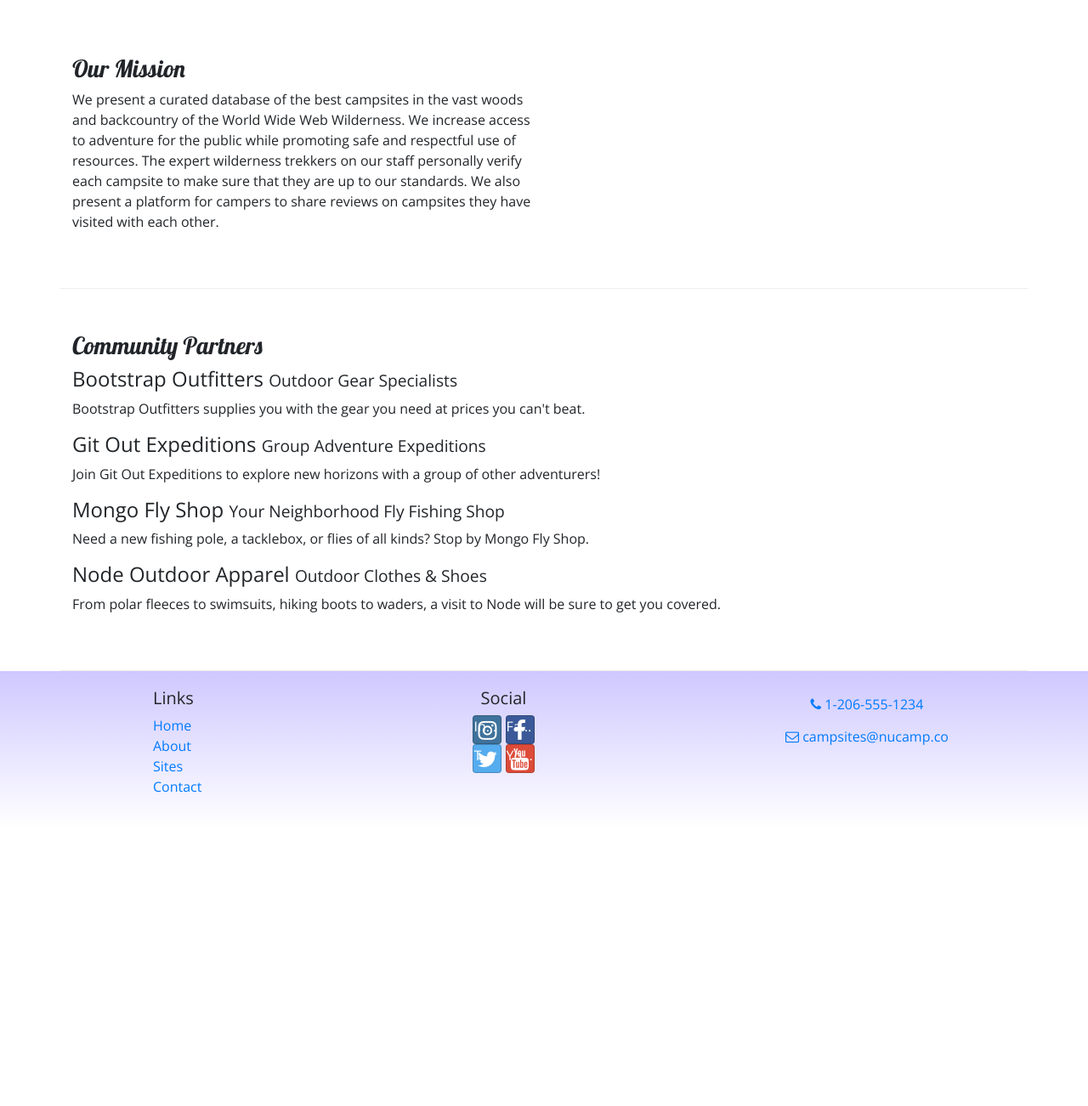
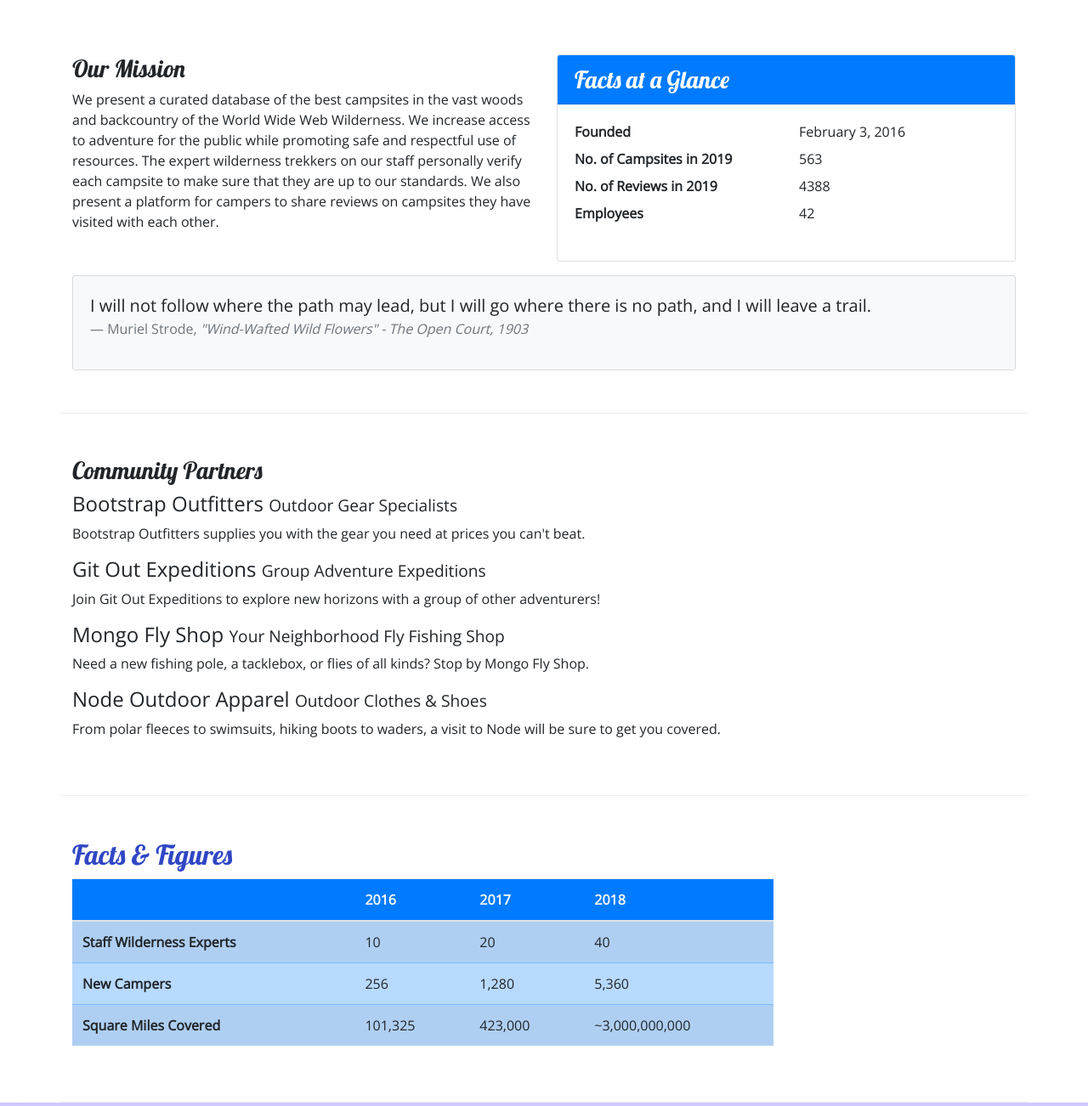
Before and after one commit to drakecollins/portfolio, a website: page aboutus.html in a window 1280 px wide. Shown: the part 340-1642 px from the top of the page at 85% size. Before the commit the page ends 1314 px from the top, so only its background shows below. Drawn offline with nearby package versions, Linux system fonts and the light colour scheme.

Commit message:
update1104

```diff
--- a/CSS/styles.css
+++ b/CSS/styles.css
@@ -15,7 +15,7 @@ header h2 {
 
 }
 
-footer {
+.site-footer {
     background-image: linear-gradient(#CEC8FF, white);
     padding: 20px 0;
 }
--- a/aboutus.html
+++ b/aboutus.html
@@ -64,7 +64,39 @@
                 <h3>Our Mission</h3>
                 <p>We present a curated database of the best campsites in the vast woods and backcountry of the World Wide Web Wilderness. We increase access to adventure for the public while promoting safe and respectful use of resources. The expert wilderness trekkers on our staff personally verify each campsite to make sure that they are up to our standards. We also present a platform for campers to share reviews on campsites they have visited with each other.</p>
             </div>
+
+            <div class="col-sm-6">
+                    <div class="card">
+                        <h3 class="card-header bg-primary text-white">Facts at a Glance</h3>
+                            <div class="card-body">
+                                <dl class="row">
+                                    <dt class="col-6">Founded</dt>
+                                    <dd class="col-6">February 3, 2016</dd>
+                                    <dt class="col-6">No. of Campsites in 2019</dt>
+                                    <dd class="col-6">563</dd>
+                                    <dt class="col-6">No. of Reviews in 2019</dt>
+                                    <dd class="col-6">4388</dd>
+                                    <dt class="col-6">Employees</dt>
+                                    <dd class="col-6">42</dd>
+
+                                </dl>
+                            </div>
+                    </div>
+            </div>
+            <div class="col">
+                <div class="card bg-light mt-3">
+                    <blockquote class="blockquote card-body">
+                        <p class="mb-0"> I will not follow where the path may lead, but I will go where there is no path, and I will leave a trail.</p>
+                        <footer class="blockquote-footer">Muriel Strode,
+                            <cite title="Source-Title">"Wind-Wafted Wild Flowers" -
+                                The Open Court, 1903
+                            </cite>
+                        </footer>
+                    </blockquote>
+                </div>
+            </div>
         </div>
+
 
         <div class="row row-content">
             <div class="col">
@@ -79,9 +111,54 @@
                 <p class="d-none d-sm-block">From polar fleeces to swimsuits, hiking boots to waders, a visit to Node will be sure to get you covered.</p>
             </div>
         </div>
+
+        <div class="row row-content">
+                <div class="col-sm-9">
+                    <h2>Facts &amp; Figures</h2>
+                    <div class="table-responsive">
+                        <table class="table table-striped">
+                            <thread>
+                                <tr class="bg-primary text-light">
+                                    <th></th>
+                                    <th>2016</th>
+                                    <th>2017</th>
+                                    <th>2018</th>
+
+                                </tr>
+
+
+                            </thread>
+                            <tbody class="table-primary">
+                                <tr>
+                                    <th>Staff Wilderness Experts</th>
+                                    <td>10</td>
+                                    <td>20</td>
+                                    <td>40</td>
+                                </tr>
+                                <tr>
+                                    <th>New Campers</th>
+                                    <td>256</td>
+                                    <td>1,280</td>
+                                    <td>5,360</td>
+                                </tr>
+                                <tr>
+                                    <th>Square Miles Covered</th>
+                                    <td>101,325</td>
+                                    <td>423,000</td>
+                                    <td>~3,000,000,000</td>
+
+
+
+                                </tr>
+
+                            </tbody>
+                        </table>
+                    </div>
+                </div>
+        </div>
     </div>
 
-    <footer>
+    <footer class="site-footer">
         <div class="container">
             <div class="row">
                 <div class="col-4 col-sm-2 offset-1">
```
Also changed, not shown: contactus.html (+1 -1 lines), index.html (+1 -1 lines).
